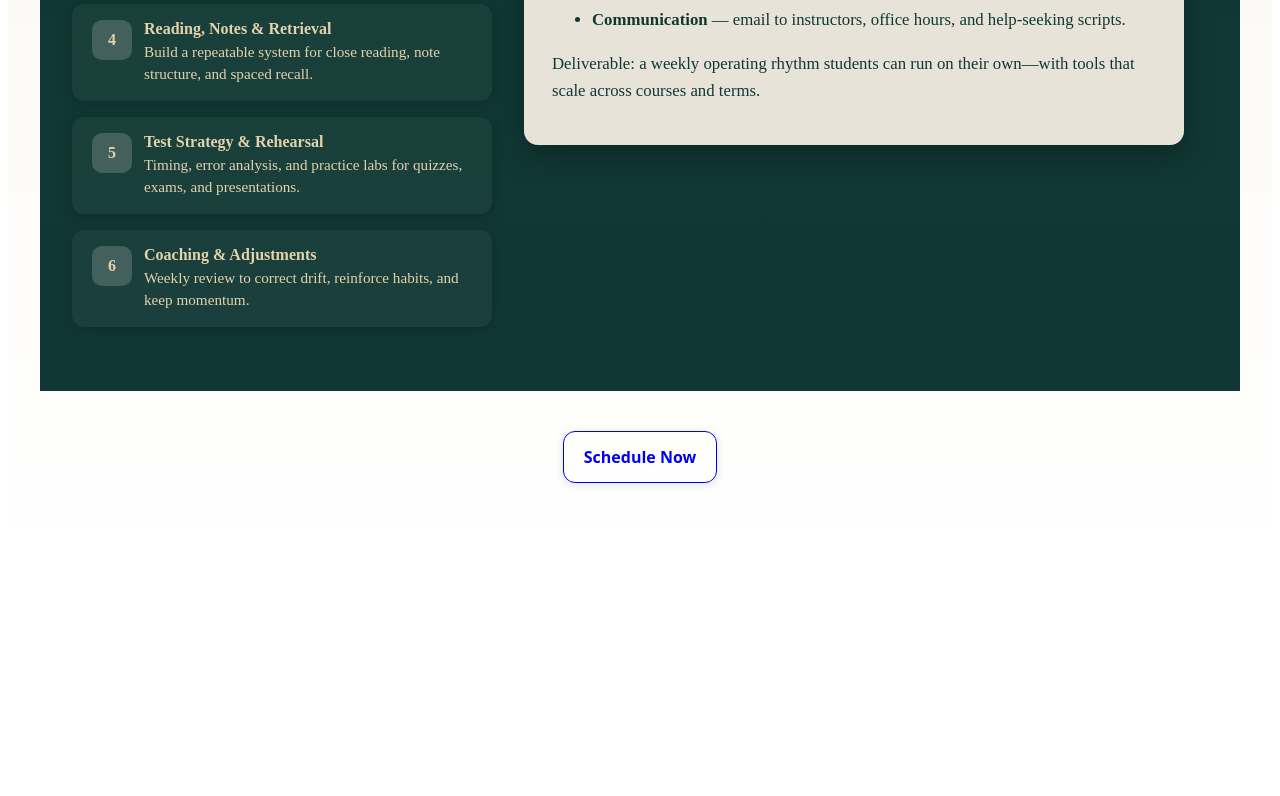
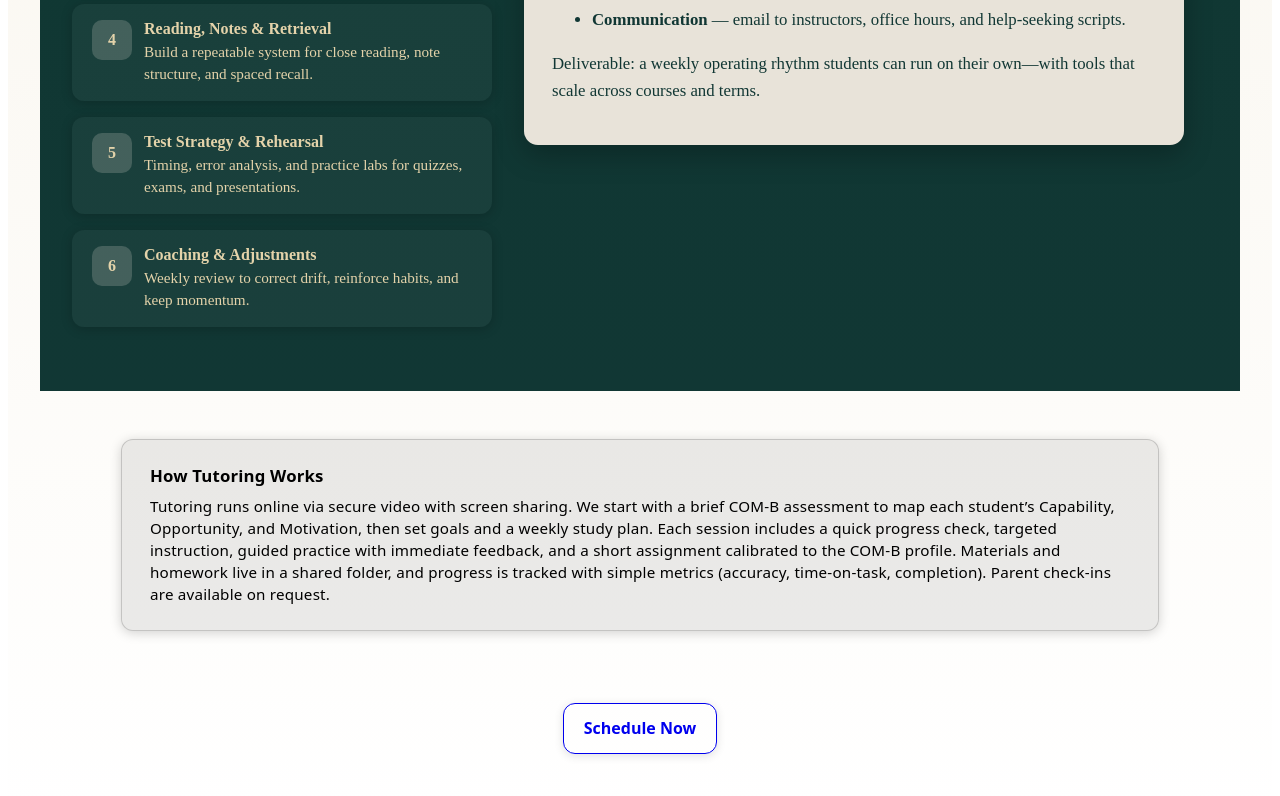
Before and after one commit to anthonilm/leopard, a Next.js app: page /students in a window 1280 px wide. Shown: the part 1583-2379 px from the top of the page. Before the commit the page ends 2138 px from the top, so only its background shows below. Built offline with nearby package versions, Linux system fonts and the light colour scheme.

Commit message:
students: add hover box + spacing + copy

```diff
--- a/src/app/students/Students.module.css
+++ b/src/app/students/Students.module.css
@@ -280,3 +280,43 @@
   margin-bottom: 4rem;
   box-shadow: 0 4px 12px rgba(0, 0, 0, 0.04);
 }
+/* How Tutoring Works paragraph – keep typography consistent */
+.howItWorks {
+  max-width: 900px;
+  margin: 0 auto 2rem auto; /* centered, with spacing above CTA */
+}
+
+.howText {
+  margin: 0;
+  font-family: var(--font-geist-sans, system-ui), sans-serif;
+  font-size: 1rem;
+  line-height: 1.6;
+  letter-spacing: 0.2px;
+  color: inherit; /* uses page text color */
+}
+/* Center the single hover tile and match tile visuals */
+.howItWorks {
+  margin: 0 auto 2rem auto;
+  max-width: 1100px;
+}
+
+.howTile {
+  /* reuses .tile visuals; just control width/centering */
+  margin: 0 auto;
+  width: 100%;
+  max-width: 980px;
+  padding: 1.5rem 1.75rem; /* a bit roomier for paragraph */
+}
+
+.howText {
+  margin: 0;
+  font-family: var(--font-geist-sans, system-ui), sans-serif;
+  font-size: 1rem;         /* consistent with page text */
+  line-height: 1.6;
+  letter-spacing: 0.2px;
+  color: inherit;
+}
+/* Extra space between SystemSnapshot and How Tutoring Works */
+.howItWorks {
+  margin-top: 3rem; /* adjust to taste: 2–4rem */
+}
--- a/src/app/students/page.tsx
+++ b/src/app/students/page.tsx
@@ -148,6 +148,20 @@ export default function StudentsPage() {
 
       <StudentSystemSnapshot />
 
+      {/* How tutoring works (hover tile) */}
+      <section className={styles.howItWorks} aria-label="How tutoring works">
+        <div className={`${styles.tile} ${styles.howTile}`}>
+          <h2>How Tutoring Works</h2>
+          <p className={styles.howText}>
+            Tutoring runs online via secure video with screen sharing. We start with a brief COM-B assessment to map each
+            student’s Capability, Opportunity, and Motivation, then set goals and a weekly study plan. Each session
+            includes a quick progress check, targeted instruction, guided practice with immediate feedback, and a short
+            assignment calibrated to the COM-B profile. Materials and homework live in a shared folder, and progress is
+            tracked with simple metrics (accuracy, time-on-task, completion). Parent check-ins are available on request.
+          </p>
+        </div>
+      </section>
+
       {/* Bottom CTA */}
       <section className={styles.bottomCtaSection}>
         <a href="/book-session" className={styles.ctaButton}>
```
